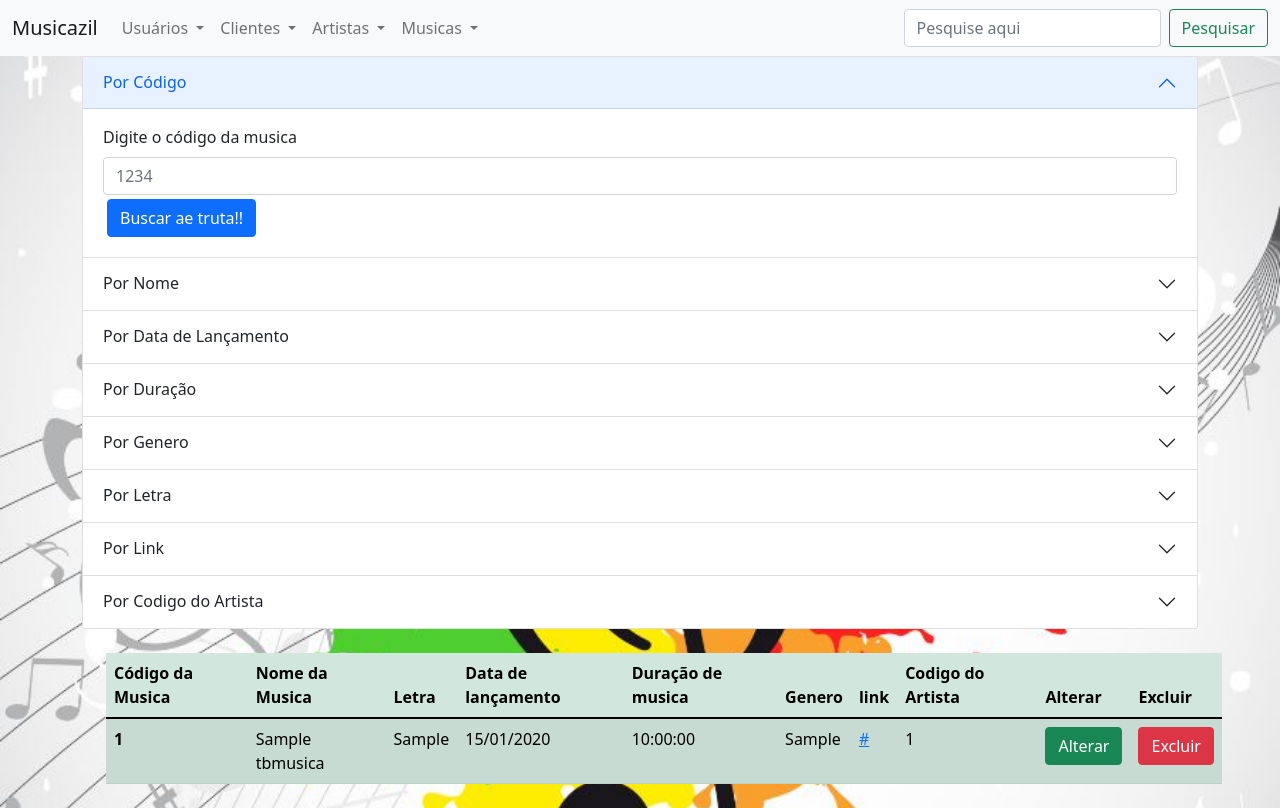
After one commit to ViajaGuerreiro/musicazil, a PHP site: page /visuMusica.php in a window 1280 px wide. The commit adds this page. Run offline with PHP 8.4, Linux system fonts and the light colour scheme; tables that the repository leaves empty hold one stand-in row (values such as "Sample post"); some libraries are stand-ins or nearby versions.

Commit message:
musica atualizada

```diff
--- a/model/modelCliente.php
+++ b/model/modelCliente.php
@@ -18,13 +18,13 @@ return $resultado;
 }
 
 function listaNomeCli($conexao,$nomeCli){
-    $query = "select idcli as 'codigo do cliente', nomeclie as 'nome', foneclie as 'telefone', date_format(data_nasc, '%d/%m/%Y') as 'nascimento', idusu as 'codigo do usuario' from tbcliente where nomeclie = '{$nomeCli}'";
+    $query = "select idcli as 'codigo do cliente', nomeclie as 'nome', foneclie as 'telefone', date_format(data_nasc, '%d/%m/%Y') as 'nascimento', idusu as 'codigo do usuario' from tbcliente where nomeclie like '%{$nomeCli}%'";
     $resultado = mysqli_query($conexao, $query);
 return $resultado;
 }
 
 function listaTelefoneCli($conexao,$telefoneCli){
-    $query = "select idcli as 'codigo do cliente', nomeclie as 'nome', foneclie as 'telefone', date_format(data_nasc, '%d/%m/%Y') as 'nascimento', idusu as 'codigo do usuario' from tbcliente where foneclie = '{$telefoneCli}'";
+    $query = "select idcli as 'codigo do cliente', nomeclie as 'nome', foneclie as 'telefone', date_format(data_nasc, '%d/%m/%Y') as 'nascimento', idusu as 'codigo do usuario' from tbcliente where foneclie like '%{$telefoneCli}%'";
     $resultado = mysqli_query($conexao, $query);
 return $resultado;
 }
--- a/model/modelMusica.php
+++ b/model/modelMusica.php
@@ -11,3 +11,63 @@ function listarTodasMusicas($conexao) {
     $resultado = mysqli_query($conexao, $query);
 return $resultado;
 }
+
+function listaMusicaCodigo($conexao,$codigoMusica){
+    $query = "select idmusica as 'codigo da musica', nomemus as 'nome', date_format(datalanmus, '%d/%m/%Y') as 'lancamento', duracaomus as 'duration', genmus as 'genero', letramus as 'letra', linkmus as 'link', idartfk as 'codigo do artista' from tbmusica where idmusica = '{$codigoMusica}'";
+    $resultado = mysqli_query($conexao, $query);
+return $resultado;
+}
+
+function listaMusicaNome($conexao,$nome){
+    $query = "select idmusica as 'codigo da musica', nomemus as 'nome', date_format(datalanmus, '%d/%m/%Y') as 'lancamento', duracaomus as 'duration', genmus as 'genero', letramus as 'letra', linkmus as 'link', idartfk as 'codigo do artista' from tbmusica where nomemus like '%{$nome}%'";
+    $resultado = mysqli_query($conexao, $query);
+return $resultado;
+}
+
+function listaMusicaLancamento($conexao,$lancamento){
+    $query = "select idmusica as 'codigo da musica', nomemus as 'nome', date_format(datalanmus, '%d/%m/%Y') as 'lancamento', duracaomus as 'duration', genmus as 'genero', letramus as 'letra', linkmus as 'link', idartfk as 'codigo do artista' from tbmusica where datalanmus = '{$lancamento}'";
+    $resultado = mysqli_query($conexao, $query);
+return $resultado;
+}
+
+function listaMusicaDuracao($conexao,$duracao){
+    $query = "select idmusica as 'codigo da musica', nomemus as 'nome', date_format(datalanmus, '%d/%m/%Y') as 'lancamento', duracaomus as 'duration', genmus as 'genero', letramus as 'letra', linkmus as 'link', idartfk as 'codigo do artista' from tbmusica where duracaomus like '%{$duracao}%'";
+    $resultado = mysqli_query($conexao, $query);
+return $resultado;
+}
+
+function listaMusicaGenero($conexao,$genero){
+    $query = "select idmusica as 'codigo da musica', nomemus as 'nome', date_format(datalanmus, '%d/%m/%Y') as 'lancamento', duracaomus as 'duration', genmus as 'genero', letramus as 'letra', linkmus as 'link', idartfk as 'codigo do artista' from tbmusica where genmus like '%{$genero}%'";
+    $resultado = mysqli_query($conexao, $query);
+return $resultado;
+}
+
+function listaMusicaLetra($conexao,$letra){
+    $query = "select idmusica as 'codigo da musica', nomemus as 'nome', date_format(datalanmus, '%d/%m/%Y') as 'lancamento', duracaomus as 'duration', genmus as 'genero', letramus as 'letra', linkmus as 'link', idartfk as 'codigo do artista' from tbmusica where letramus like '%{$letra}%'";
+    $resultado = mysqli_query($conexao, $query);
+return $resultado;
+}
+
+function listaMusicaLink($conexao,$link){
+    $query = "select idmusica as 'codigo da musica', nomemus as 'nome', date_format(datalanmus, '%d/%m/%Y') as 'lancamento', duracaomus as 'duration', genmus as 'genero', letramus as 'letra', linkmus as 'link', idartfk as 'codigo do artista' from tbmusica where linkmus like '%{$link}%'";
+    $resultado = mysqli_query($conexao, $query);
+return $resultado;
+}
+
+function listaMusicaCodigoArt($conexao,$codigoArt){
+    $query = "select idmusica as 'codigo da musica', nomemus as 'nome', date_format(datalanmus, '%d/%m/%Y') as 'lancamento', duracaomus as 'duration', genmus as 'genero', letramus as 'letra', linkmus as 'link', idartfk as 'codigo do artista' from tbmusica where idartfk = '{$codigoArt}'";
+    $resultado = mysqli_query($conexao, $query);
+return $resultado;
+}
+
+function deletarMusica($conexao, $codMus) {
+    $query = "delete from tbmusica where idmusica = '{$codMus}'";
+    $resultado = mysqli_query($conexao, $query);
+return $resultado;
+}
+
+function alterarMusica($conexao,$idmus, $nome, $lancamento,$duracao, $genero, $letra, $link) {
+    $query = "update tbmusica set nomemus = '{$nome}', datalanmus = '{$lancamento}', duracaomus = '{$duracao}', genmus = '{$genero}', letramus = '{$letra}', linkmus = '{$link}'  where idmusica = '{$idmus}'";
+    $resultado = mysqli_query($conexao, $query);
+return $resultado;
+}
--- a/view/cadMusica.php
+++ b/view/cadMusica.php
@@ -20,7 +20,7 @@
   </div>
   <div class="mb-3">
     <label class="subtitles" for="letra" class="form-label">Letra</label>
-    <input type="text" required name="letra" class="form-control" id="letra">
+    <input type="text" name="letra" class="form-control" id="letra">
   </div>
   <div class="mb-3">
     <label class="subtitles" for="link" class="form-label">Link da musica</label>
--- /dev/null
+++ b/view/visuMusica.php
@@ -0,0 +1,262 @@
+<?php
+
+include_once("../model/conexao.php");
+include_once("../model/modelMusica.php");
+include_once("../view/header.php");
+?>
+<div class="accordion" id="accordionExample">
+    <div class="accordion-item">
+        <h2 class="accordion-header" id="headingOne">
+            <button class="accordion-button" type="button" data-bs-toggle="collapse" data-bs-target="#collapseOne" aria-expanded="true" aria-controls="collapseOne">
+                Por Código
+            </button>
+        </h2>
+        <div id="collapseOne" class="accordion-collapse collapse show" aria-labelledby="headingOne" data-bs-parent="#accordionExample">
+            <div class="accordion-body">
+                <form action="visuMusica.php" method="post">
+                    <div class="col-12">
+                        <label for="inputBusca" class="form-label">Digite o código da musica</label>
+                        <input type="text" name="codigoMus" class="form-control" id="inputBusca" placeholder="1234">
+                    </div>
+                    <div class="col-12 p-1">
+                        <button type="submit" class="btn btn-primary">Buscar ae truta!!</button>
+                    </div>
+                </form>
+            </div>
+        </div>
+    </div>
+    <div class="accordion-item">
+        <h2 class="accordion-header" id="headingTwo">
+            <button class="accordion-button collapsed" type="button" data-bs-toggle="collapse" data-bs-target="#collapseTwo" aria-expanded="false" aria-controls="collapseTwo">
+                Por Nome
+            </button>
+        </h2>
+        <div id="collapseTwo" class="accordion-collapse collapse" aria-labelledby="headingTwo" data-bs-parent="#accordionExample">
+            <div class="accordion-body">
+                <form action="visuMusica.php" method="post">
+                    <div class="col-12">
+                        <label for="inputBusca2" class="form-label">Digite o nome da Musica</label>
+                        <input type="text" name="nomeMus" class="form-control" id="inputBusca2" placeholder="Digita o nome">
+                    </div>
+                    <div class="col-12 p-1">
+                        <button type="submit" class="btn btn-primary">Buscar ae truta!!</button>
+                    </div>
+                </form>
+            </div>
+        </div>
+    </div>
+    <div class="accordion-item">
+        <h2 class="accordion-header" id="headingThree">
+            <button class="accordion-button collapsed" type="button" data-bs-toggle="collapse" data-bs-target="#collapseThree" aria-expanded="false" aria-controls="collapseThree">
+                Por Data de Lançamento
+            </button>
+        </h2>
+        <div id="collapseThree" class="accordion-collapse collapse" aria-labelledby="headingThree" data-bs-parent="#accordionExample">
+            <div class="accordion-body">
+                <form action="visuMusica.php" method="post">
+                    <div class="col-12">
+                        <label for="inputBusca" class="form-label">Digite a Data de Lançamento</label>
+                        <input type="date" name="lancamento" class="form-control" id="inputBusca" placeholder="xx/xx/xxxx">
+                    </div>
+                    <div class="col-12 p-1">
+                        <button type="submit" class="btn btn-primary">Buscar ae truta!!</button>
+                    </div>
+                </form>
+            </div>
+        </div>
+    </div>
+    <div class="accordion-item">
+        <h2 class="accordion-header" id="headingFour">
+            <button class="accordion-button collapsed" type="button" data-bs-toggle="collapse" data-bs-target="#collapseFour" aria-expanded="false" aria-controls="collapseFour">
+                Por Duração
+            </button>
+        </h2>
+        <div id="collapseFour" class="accordion-collapse collapse" aria-labelledby="headingFour" data-bs-parent="#accordionExample">
+            <div class="accordion-body">
+                <form action="visuMusica.php" method="post">
+                    <div class="col-12">
+                        <label for="inputBusca" class="form-label">Digite a duração da musica</label>
+                        <input type="time" name="duracao" class="form-control" id="inputBusca" placeholder="xx:xx">
+                    </div>
+                    <div class="col-12 p-1">
+                        <button type="submit" class="btn btn-primary">Buscar ae truta!!</button>
+                    </div>
+                </form>
+            </div>
+        </div>
+    </div>
+    <div class="accordion-item">
+        <h2 class="accordion-header" id="headingFive">
+            <button class="accordion-button collapsed" type="button" data-bs-toggle="collapse" data-bs-target="#collapseFive" aria-expanded="false" aria-controls="collapseFive">
+                Por Genero
+            </button>
+        </h2>
+        <div id="collapseFive" class="accordion-collapse collapse" aria-labelledby="headingFive" data-bs-parent="#accordionExample">
+            <div class="accordion-body">
+                <form action="visuMusica.php" method="post">
+                    <div class="col-12">
+                        <label for="inputBusca" class="form-label">Digite Genero da musica</label>
+                        <input type="text" name="genero" class="form-control" id="inputBusca" placeholder="funk, rock, etc...">
+                    </div>
+                    <div class="col-12 p-1">
+                        <button type="submit" class="btn btn-primary">Buscar ae truta!!</button>
+                    </div>
+                </form>
+            </div>
+        </div>
+    </div>
+
+    <div class="accordion-item">
+        <h2 class="accordion-header" id="headingSix">
+            <button class="accordion-button collapsed" type="button" data-bs-toggle="collapse" data-bs-target="#collapseSix" aria-expanded="false" aria-controls="collapseSix">
+                Por Letra
+            </button>
+        </h2>
+        <div id="collapseSix" class="accordion-collapse collapse" aria-labelledby="headingSix" data-bs-parent="#accordionExample">
+            <div class="accordion-body">
+                <form action="visuMusica.php" method="post">
+                    <div class="col-12">
+                        <label for="inputBusca" class="form-label">Digite a letra da musica</label>
+                        <input type="text" name="letra" class="form-control" id="inputBusca" placeholder="To tranquilão tá lazer To cheirosão nos traje Dia de baile é assim Jack de maçã verde A vida é luta pra obter Disciplina e humildade Na mesa é balde de Gin Jack de maçã verde Que ela se interessa">
+                    </div>
+                    <div class="col-12 p-1">
+                        <button type="submit" class="btn btn-primary">Buscar ae truta!!</button>
+                    </div>
+                </form>
+            </div>
+        </div>
+    </div>
+
+    <div class="accordion-item">
+        <h2 class="accordion-header" id="headingSeven">
+            <button class="accordion-button collapsed" type="button" data-bs-toggle="collapse" data-bs-target="#collapseSeven" aria-expanded="false" aria-controls="collapseSeven">
+                Por Link
+            </button>
+        </h2>
+        <div id="collapseSeven" class="accordion-collapse collapse" aria-labelledby="headingSeven" data-bs-parent="#accordionExample">
+            <div class="accordion-body">
+                <form action="visuMusica.php" method="post">
+                    <div class="col-12">
+                        <label for="inputBusca" class="form-label">Digite o link da musica</label>
+                        <input type="text" name="link" class="form-control" id="inputBusca" placeholder="https://www.youtube.com/watch?v=Unt3qRV2tK0&ab_channel=TvCostaGold">
+                    </div>
+                    <div class="col-12 p-1">
+                        <button type="submit" class="btn btn-primary">Buscar ae truta!!</button>
+                    </div>
+                </form>
+            </div>
+        </div>
+    </div>
+
+    <div class="accordion-item">
+        <h2 class="accordion-header" id="headingEight">
+            <button class="accordion-button collapsed" type="button" data-bs-toggle="collapse" data-bs-target="#collapseEight" aria-expanded="false" aria-controls="collapseEight">
+                Por Codigo do Artista
+            </button>
+        </h2>
+        <div id="collapseEight" class="accordion-collapse collapse" aria-labelledby="headingEight" data-bs-parent="#accordionExample">
+            <div class="accordion-body">
+                <form action="visuMusica.php" method="post">
+                    <div class="col-12">
+                        <label for="inputBusca" class="form-label">Digite Codigo do Artista</label>
+                        <input type="text" name="codArt" class="form-control" id="inputBusca" placeholder="1234">
+                    </div>
+                    <div class="col-12 p-1">
+                        <button type="submit" class="btn btn-primary">Buscar ae truta!!</button>
+                    </div>
+                </form>
+            </div>
+        </div>
+    </div>
+</div>
+
+<table class="table table-success table-striped m-4 p-4">
+    <thead>
+        <tr>
+        <th scope="col">Código da Musica</th>
+            <th scope="col">Nome da Musica</th>
+            <th scope="col">Letra</th>
+            <th scope="col">Data de lançamento</th>
+            <th scope="col">Duração de musica</th>
+            <th scope="col">Genero</th>
+            <th scope="col">link</th>
+            <th scope="col">Codigo do Artista</th>
+            <th scope="col">Alterar</th>
+            <th scope="col">Excluir</th>
+        </tr>
+    </thead>
+    <tbody>
+        <?php
+        $codigoMus = isset($_POST["codigoMus"]) ? $_POST["codigoMus"] : "";
+        $nomeMusica = isset($_POST["nomeMus"]) ? $_POST["nomeMus"] : "";
+        $lancamento = isset($_POST["lancamento"]) ? $_POST["lancamento"] : "";
+        $duracao = isset($_POST["duracao"]) ? $_POST["duracao"] : "";
+        $genero = isset($_POST["genero"]) ? $_POST["genero"] : "";
+        $letra = isset($_POST["letra"]) ? $_POST["letra"] : "";
+        $link = isset($_POST["link"]) ? $_POST["link"] : "";
+        $codArt = isset($_POST["codArt"]) ? $_POST["codArt"] : "";
+
+        $musica = listarTodasMusicas($conexao);
+
+
+
+        if ($codigoMus) {
+            $musica = listaMusicaCodigo($conexao,$codigoMus);
+        } else if($nomeMusica) {
+            $musica = listaMusicaNome($conexao,$nomeMusica);
+        }
+        else if($lancamento) {
+            $musica = listaMusicaLancamento($conexao,$lancamento);
+        }
+        else if($duracao) {
+            $musica = listaMusicaDuracao($conexao,$duracao);
+        }
+        else if($genero) {
+            $musica = listaMusicaGenero($conexao,$genero);
+        }
+        else if($letra) {
+            $musica = listaMusicaLetra($conexao,$letra);
+        }
+        else if($link) {
+            $musica = listaMusicaLink($conexao,$link);
+        }
+        else if($codArt) {
+            $musica =  listaMusicaCodigoArt($conexao,$codArt);
+        }
+
+
+        foreach ($musica as $musicas) {
+        ?>
+            <tr>
+                <th scope="row"><?= $musicas["codigo da musica"] ?></th>
+                <td><?= $musicas["nome"] ?></td>
+                <td><?= $musicas["letra"] ?></td>
+                <td><?= $musicas["lancamento"] ?></td>
+                <td><?= $musicas["duration"] ?></td>
+                <td><?= $musicas["genero"] ?></td>
+                <td><a href= "<?=$musicas["link"]?>"><?= $musicas["link"]?></a></td>
+                <td><?= $musicas["codigo do artista"] ?></td>
+                <td>
+                    <form action="../view/formAlterarMusica.php" method="POST">
+                        <input type="hidden" name="codigoMusica" value="<?= $musicas["codigo da musica"] ?>">
+                        <button type="submit" class="btn btn-success">Alterar</button>
+
+                    </form>
+                </td>
+                <td>
+                    <form action="../controller/deletarMusica.php" method="POST">
+                        <input id="DeletarMus" type="hidden" name="codMus" value="<?= $musicas["codigo da musica"] ?>">
+                        <button type="submit" class="btn btn-danger">Excluir</button>
+                    </form>
+                </td>
+            </tr>
+        <?php
+        }
+        ?>
+    </tbody>
+</table>
+<?php
+
+include_once("../view/footer.php");
+
+?>
--- a/view/visuTudoMusica.php
+++ b/view/visuTudoMusica.php
@@ -31,7 +31,7 @@ include_once("../view/header.php");
                 <td><?= $musicas["lancamento"] ?></td>
                 <td><?= $musicas["duration"] ?></td>
                 <td><?= $musicas["genero"] ?></td>
-                <td><a href= "<?=$musicas["link"]?>"></a></td>
+                <td><a href= "<?=$musicas["link"]?>"><?= $musicas["link"]?></a></td>
                 <td><?= $musicas["codigo do artista"] ?></td>
             </tr>
         <?php
```
Also changed, not shown: controller/alterarMusica.php (added, +14 -0 lines), controller/deletarMusica.php (added, +14 -0 lines), model/modelArtista.php (+30 -0 lines), view/formAlterarMusica.php (added, +49 -0 lines), view/visuArtista.php (+29 -29 lines), view/visuTudoArtista.php (+0 -7 lines).
